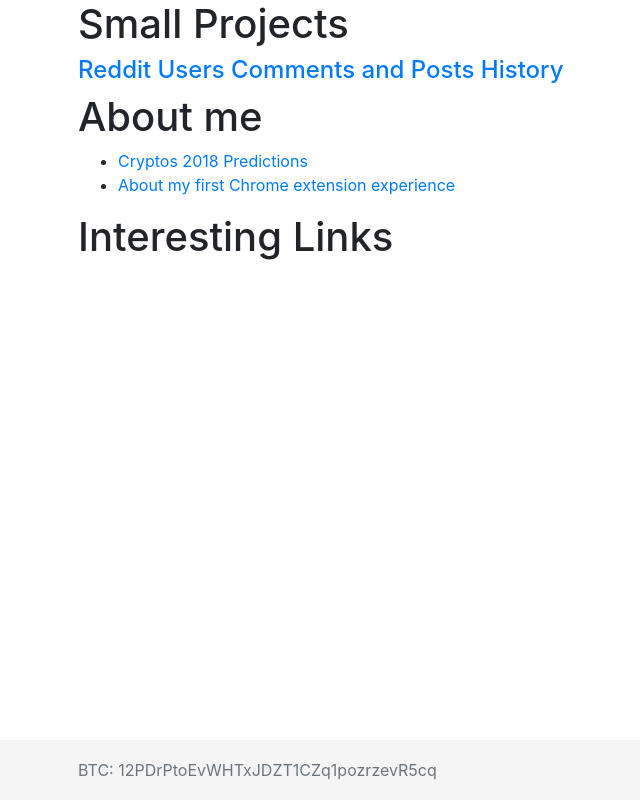
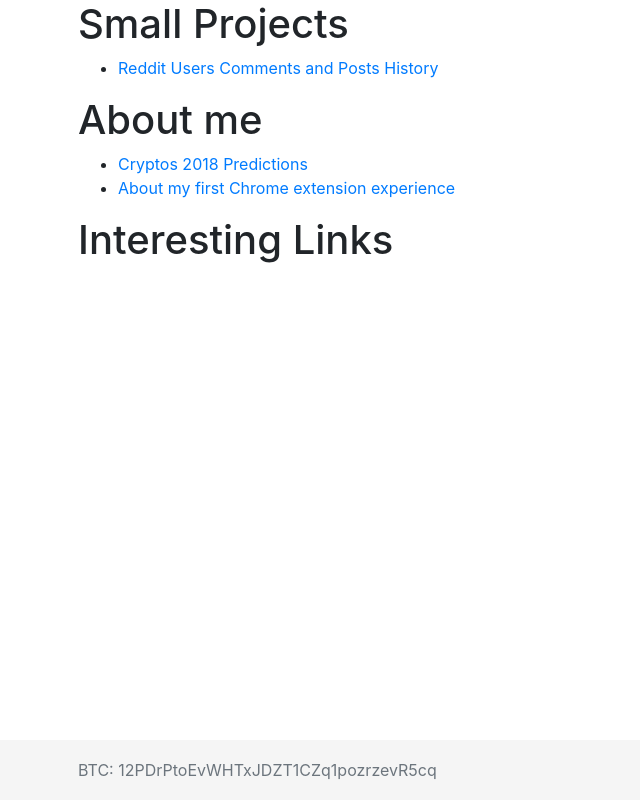
Before and after one commit to strasse86/strasse86.temp, a plain HTML site: page index.html in a window 1280 px wide. Shown: the whole page, without its empty margins (237-877 px from the left). Drawn offline with Linux system fonts and the light colour scheme.

Commit message:
mb-3 fix try

```diff
--- a/index.html
+++ b/index.html
@@ -12,7 +12,9 @@
 		  <div class="row " >
 			<div class="col-sm-10" >
 			<h1> Small Projects </h1>
-			<h4> <a href="https://github.com/strasse86/Reddit-User-Explorer">Reddit Users Comments and Posts History</a> </h4>
+				<ul>
+					<li><a href="https://github.com/strasse86/Reddit-User-Explorer">Reddit Users Comments and Posts History</a> </li>
+				</ul>
 
 				</div>
 			<div class="col-sm-2" >
```
Also changed, not shown: post2.html (+1 -1 lines).
